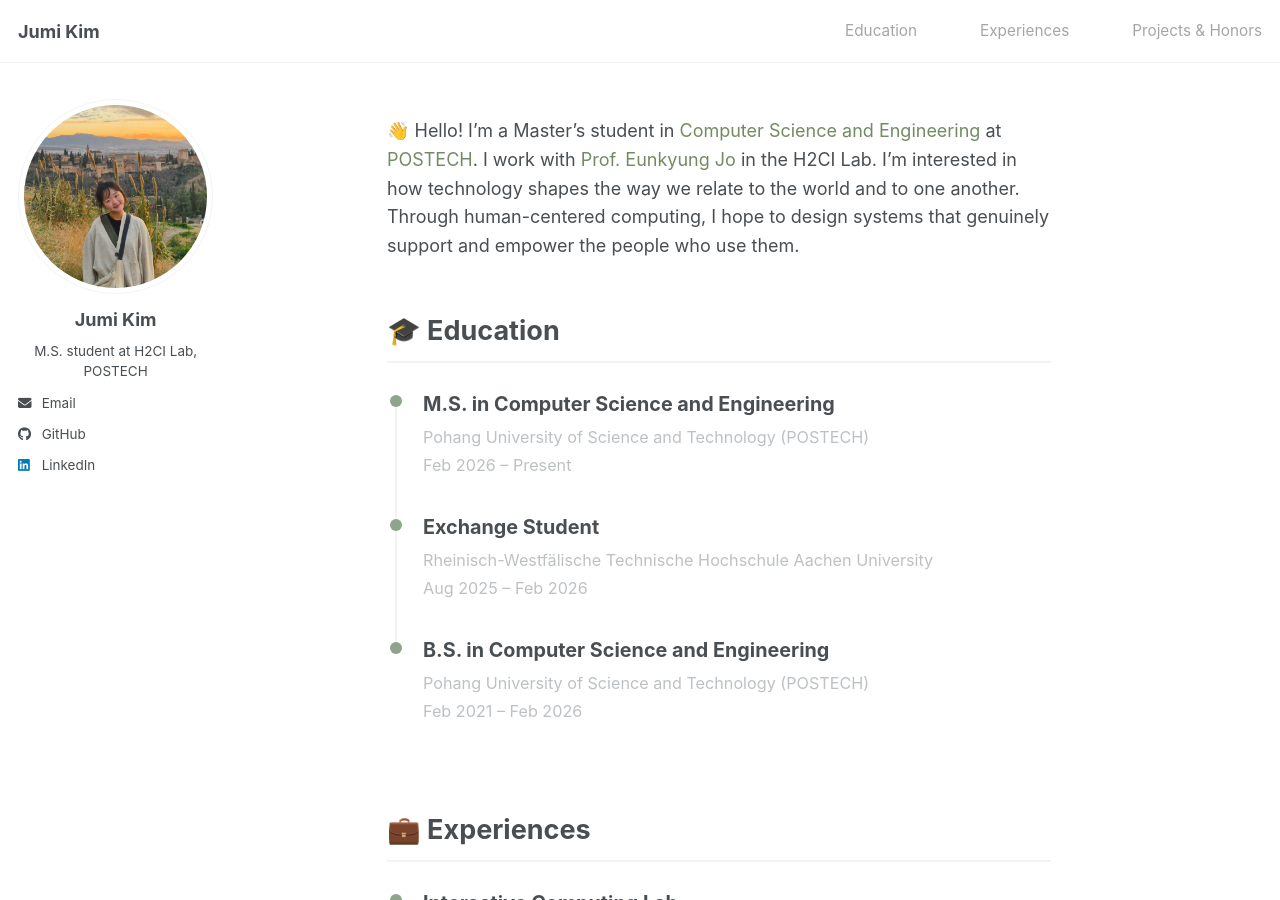
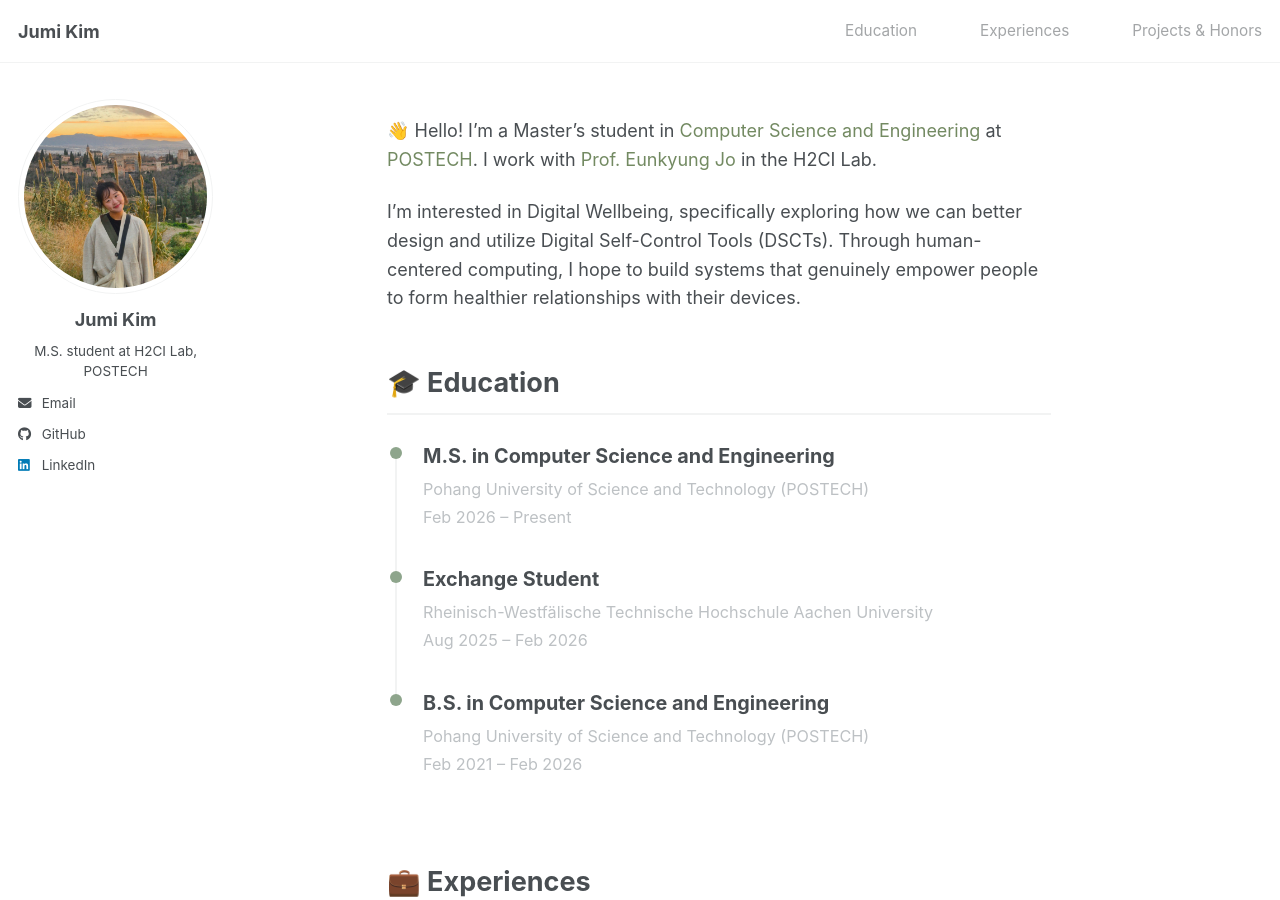
Before and after one commit to jglosa/jglosa.github.io, a Jekyll site: the page built from _pages/about.md, in a window 1280 px wide and 900 px high. Built offline with Jekyll 4.4.1, drawn with Linux system fonts in a browser that asks for light colours; a script bundle is joined from its source files by our own code; library files that are not in the unit come from our copies.

Commit message:
fix intro text

```diff
--- a/_pages/about.md
+++ b/_pages/about.md
@@ -9,7 +9,8 @@
 
 intro: |
   👋 Hello! I'm a Master's student in [Computer Science and Engineering](https://cse.postech.ac.kr/csepostech/index.do#none) at [POSTECH](https://www.postech.ac.kr/eng). I work with [Prof. Eunkyung Jo](https://eunkyungjo.com/) in the H2CI Lab.
-  I'm interested in how technology shapes the way we relate to the world and to one another. Through human-centered computing, I hope to design systems that genuinely support and empower the people who use them.
+
+  I'm interested in Digital Wellbeing, specifically exploring how we can better design and utilize Digital Self-Control Tools (DSCTs). Through human-centered computing, I hope to build systems that genuinely empower people to form healthier relationships with their devices.
 
 education:
   - school: "Pohang University of Science and Technology (POSTECH)"
```
